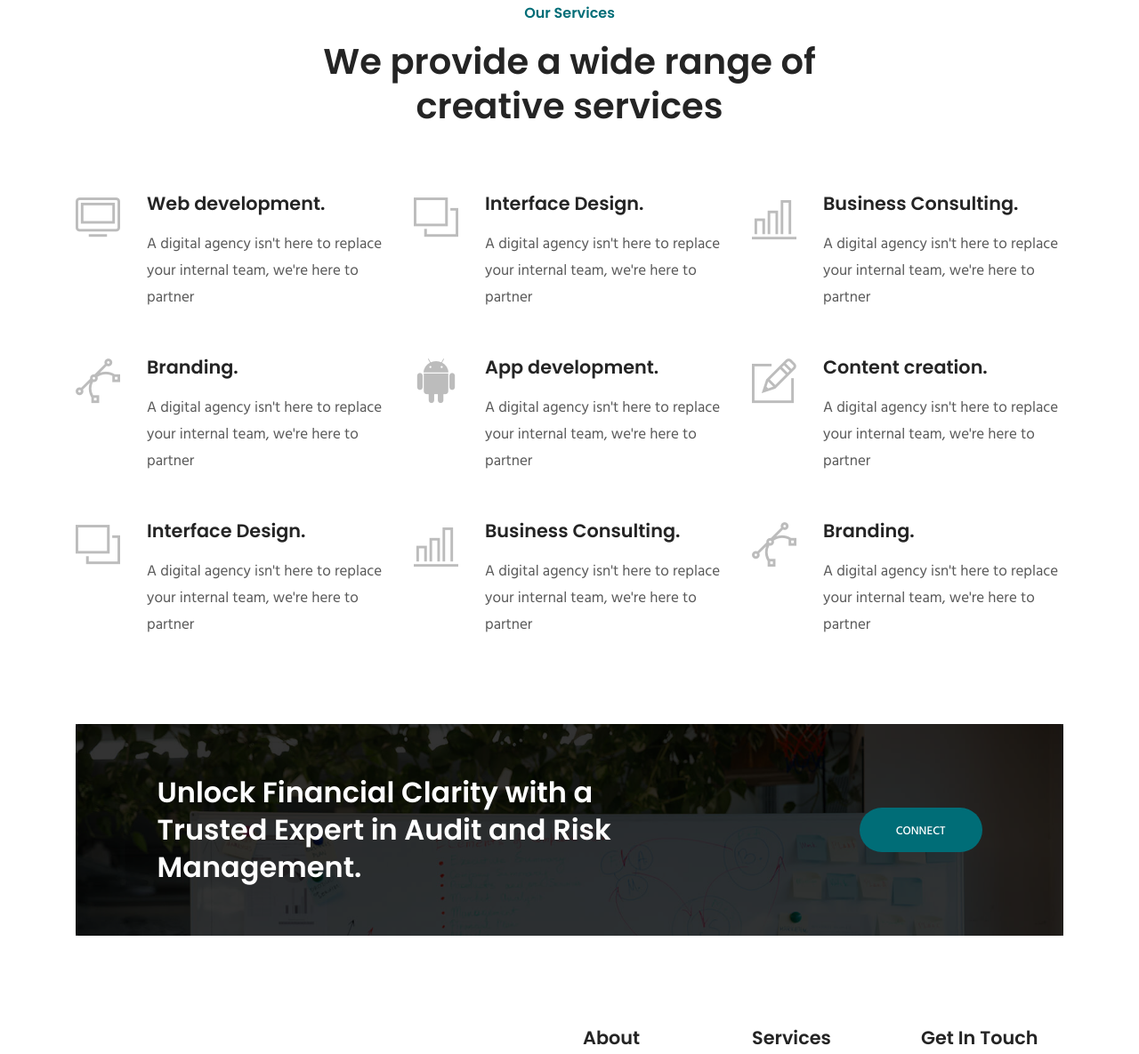
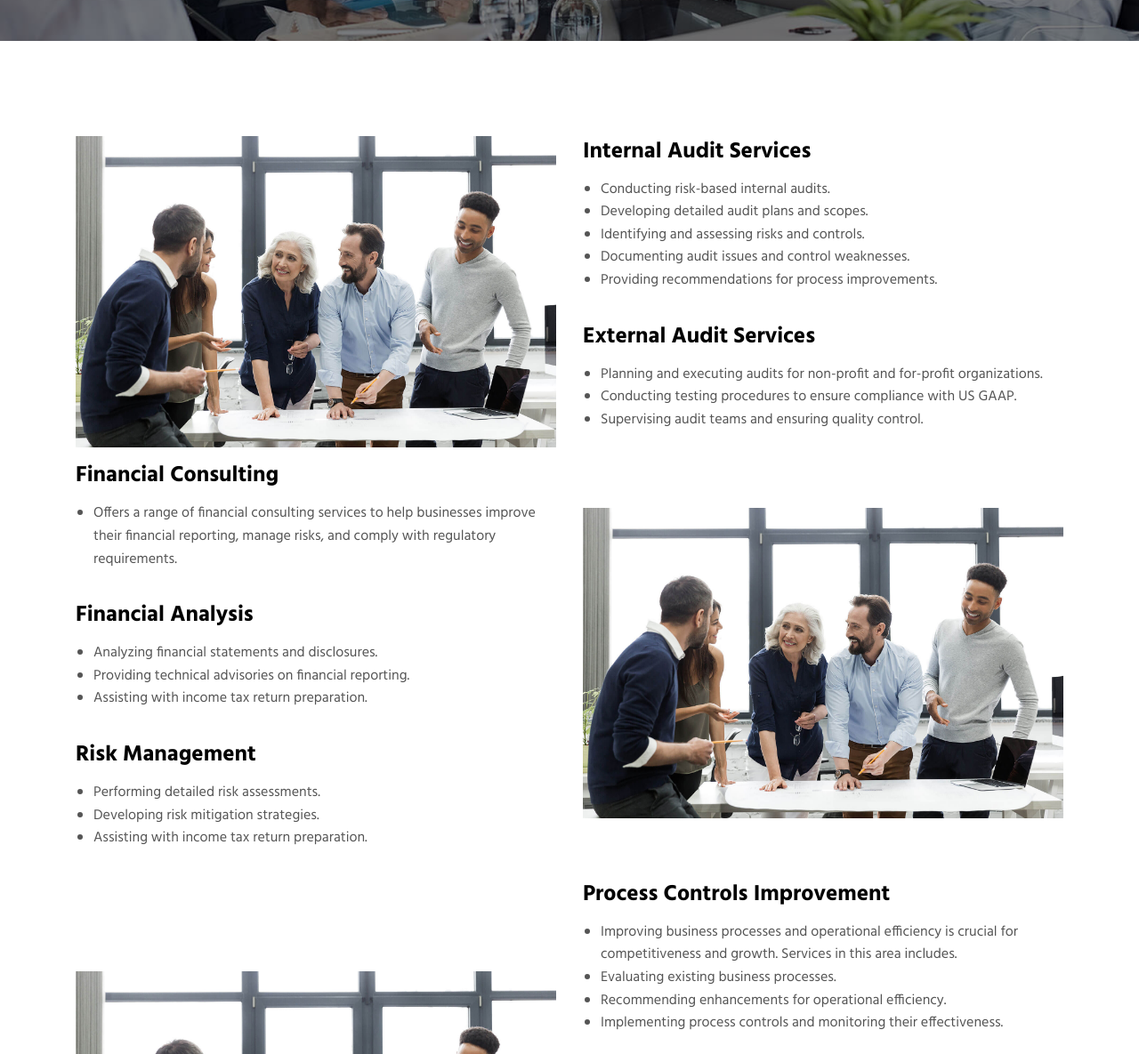
Before and after one commit to jenlopoz/refranciscoconsulting.com, a website: page theme/service.html in a window 1280 px wide. Shown: the part 552-1737 px from the top of the page at 89% size. Drawn offline with Linux system fonts and the light colour scheme; some packages are replaced by stand-ins of ours.

Commit message:
service content updates

```diff
--- a/theme/css/style.css
+++ b/theme/css/style.css
@@ -194,7 +194,10 @@ input[type=email]:focus, input[type=password]:focus, input[type=text]:focus, inp
 }
 
 .section-title {
-  margin-bottom: 70px;
+  margin-bottom: 5px;
+}
+.section-list{
+  margin-bottom: 25px;
 }
 .section-title .title {
   font-size: 50px;
@@ -205,6 +208,28 @@ input[type=email]:focus, input[type=password]:focus, input[type=text]:focus, inp
   font-family: "Poppins", sans-serif;
 }
 
+.section-item ul {
+  list-style-type: disc;
+  padding-left: 20px;
+}
+
+.section-item ul li {
+  font-size: 16px;
+  color: #555;
+  line-height: 1.6;
+}
+
+.section-title {
+  font-size: 25px;
+  line-height: 50px;
+  font-weight: bold;
+  color: #000;
+}
+.section-item-img {
+  display: flex;
+  justify-content: center;
+  align-items: center;
+}
 .subtitle {
   color: #006D77;
   font-size: 14px;
@@ -288,10 +313,10 @@ a:focus, a:hover {
 a:focus {
   outline: none;
 }
-
 .content-title {
-  font-size: 40px;
+  font-size: 25px;
   line-height: 50px;
+  font-weight: bold;
 }
 
 .page-title {
--- a/theme/service.html
+++ b/theme/service.html
@@ -95,10 +95,10 @@
       <div class="col-md-12">
         <div class="block text-center">
           <span class="text-white">Our services</span>
-          <h1 class="text-capitalize mb-4 text-lg">What We Do</h1>
+          <h4 class="text-capitalize mb-4 text-md text-white line" style="line-height: 1.5;">“Provides comprehensive internal and external audit services designed to ensure accuracy, transparency, and compliance with industry standards and regulatory requirements.”</h4>
           <ul class="list-inline">
             <li class="list-inline-item"><a href="index.html" class="text-white">Home</a></li>
-            <li class="list-inline-item"><span class="text-white">/</span></li>
+            <li class="list-inline-item"><span class="text-white"text-white>/</span></li>
             <li class="list-inline-item text-white-50">Our services</li>
           </ul>
         </div>
@@ -106,94 +106,120 @@
     </div>
   </div>
 </section>
-
 <!--  Section Services Start -->
-<section class="section service border-top pb-5">
+<section class="section position-relative">
   <div class="container">
-		<div class="row justify-content-center">
-			<div class="col-lg-7 text-center">
-				<div class="section-title">
-					<span class="h6 text-color">Our Services</span>
-					<h2 class="mt-3 content-title ">We provide a wide range of creative services </h2>
+    <div class="row align-items-center">
+      <div class="col-lg-6 d-flex justify-content-center">
+        <div class="section-item-img">
+          <img loading="lazy" src="images/about/home-7.jpg" alt="about-image" class="img-fluid">
+        </div>
+      </div>
+      <div class="col-lg-6">
+        <div class="section-item mb-lg-0">
+          <p class="position-relative section-title">Internal Audit Services</p>
+          <ul class="section-list">
+            <li>Conducting risk-based internal audits.</li>
+            <li>Developing detailed audit plans and scopes.</li>
+            <li>Identifying and assessing risks and controls.</li>
+            <li>Documenting audit issues and control weaknesses.</li>
+            <li>Providing recommendations for process improvements.</li>
+          </ul>
+          <p class="position-relative section-title">External Audit Services</p>
+          <ul class="section-list">
+            <li>Planning and executing audits for non-profit and for-profit organizations.</li>
+            <li>Conducting testing procedures to ensure compliance with US GAAP.</li>
+            <li>Supervising audit teams and ensuring quality control.</li>
+          </ul>
         </div>
       </div>
     </div>
-
-		<div class="row">
-			<div class="col-lg-4 col-md-6 col-sm-6">
-				<div class="service-item mb-5">
-					<i class="ti-desktop"></i>
-					<h4 class="mb-3">Web development.</h4>
-					<p>A digital agency isn't here to replace your internal team, we're here to partner</p>
+    <div class="row align-items-center">
+      <div class="col-lg-6">
+        <div class="section-item pr-3 mb-5 mb-lg-0">
+          <p class="position-relative section-title">Financial Consulting</p>
+          <ul class="section-list">
+            <li>Offers a range of financial consulting services to help businesses improve their financial reporting, manage risks, and comply with regulatory requirements.</li>
+          </ul>
+          <p class="position-relative section-title">Financial Analysis</p>
+          <ul class="section-list">
+            <li>Analyzing financial statements and disclosures.</li>
+            <li>Providing technical advisories on financial reporting.</li>
+            <li>Assisting with income tax return preparation.</li>
+          </ul>
+          <p class="position-relative section-title">Risk Management</p>
+          <ul class="section-list">
+            <li>Performing detailed risk assessments.</li>
+            <li>Developing risk mitigation strategies.</li>
+            <li>Assisting with income tax return preparation.</li>
+          </ul>
         </div>
       </div>
-
-			<div class="col-lg-4 col-md-6 col-sm-6">
-				<div class="service-item mb-5">
-					<i class="ti-layers"></i>
-					<h4 class="mb-3">Interface Design.</h4>
-					<p>A digital agency isn't here to replace your internal team, we're here to partner</p>
+      <div class="col-lg-6 d-flex justify-content-center">
+        <div class="section-item-img">
+          <img loading="lazy" src="images/about/home-7.jpg" alt="about-image" class="img-fluid">
         </div>
       </div>
-
-			<div class="col-lg-4 col-md-6 col-sm-6">
-				<div class="service-item mb-5">
-					<i class="ti-bar-chart"></i>
-					<h4 class="mb-3">Business Consulting.</h4>
-					<p>A digital agency isn't here to replace your internal team, we're here to partner</p>
+    </div>
+    <div class="row align-items-center">
+      <div class="col-lg-6 d-flex justify-content-center">
+        <div class="section-item-img">
+          <img loading="lazy" src="images/about/home-7.jpg" alt="about-image" class="img-fluid">
         </div>
       </div>
-
-			<div class="col-lg-4 col-md-6 col-sm-6">
-				<div class="service-item mb-5">
-					<i class="ti-vector"></i>
-					<h4 class="mb-3">Branding.</h4>
-					<p>A digital agency isn't here to replace your internal team, we're here to partner</p>
+      <div class="col-lg-6">
+        <div class="section-item mb-lg-0">
+          <p class="position-relative section-title">Process Controls Improvement</p>
+          <ul class="section-list">
+            <li>Improving business processes and operational efficiency is crucial for competitiveness and growth. Services in this area includes.</li>
+            <li>Evaluating existing business processes.</li>
+            <li>Recommending enhancements for operational efficiency.</li>
+            <li>Implementing process controls and monitoring their effectiveness.</li>
+          </ul>
+          <p class="position-relative section-title">Regulatory Compliance</p>
+          <ul class="section-list">
+            <li>Ensuring compliance with federal, state, and industry regulations is critical for maintaining the integrity of financial markets and protecting consumers. Robert helps businesses navigate complex regulatory landscapes to avoid costly penalties and legal issues.</li>
+          </ul>
+          <p class="position-relative section-title">Compliance Services</p>
+          <ul class="section-list">
+            <li>Ensuring adherence to regulatory standards.</li>
+            <li>Implementing best practices in financial reporting and internal controls.</li>
+            <li>Providing advisory services on policies, procedures, and management control issues.</li>
+          </ul>
         </div>
       </div>
-
-			<div class="col-lg-4 col-md-6 col-sm-6">
-				<div class="service-item mb-5">
-					<i class="ti-android"></i>
-					<h4 class="mb-3">App development.</h4>
-					<p>A digital agency isn't here to replace your internal team, we're here to partner</p>
+    </div>
+    <div class="row align-items-center">
+      <div class="col-lg-6">
+        <div class="section-item pr-3 mb-5 mb-lg-0">
+          <p class="position-relative section-title">Strategic Consulting</p>
+          <ul class="section-list">
+            <li>Strategic consulting services focus on optimizing resource allocation and streamlining business processes to enhance productivity and profitability.</li>
+          </ul>
+          <p class="position-relative section-title">Operational Efficiency</p>
+          <ul class="section-list">
+            <li>Streamlining processes and optimizing resource allocation.</li>
+            <li>Reducing costs and increasing productivity.</li>
+            <li>Enhancing competitiveness in the global market.</li>
+          </ul>
+          <p class="position-relative section-title">Strategic Guidance</p>
+          <ul class="section-list">
+            <li>Supporting companies in becoming more agile and innovative.</li>
+            <li>Contributing to national objectives of maintaining global leadership in various industries.</li>
+          </ul>
         </div>
       </div>
-
-			<div class="col-lg-4 col-md-6 col-sm-6">
-				<div class="service-item mb-5">
-					<i class="ti-pencil-alt"></i>
-					<h4 class="mb-3">Content creation.</h4>
-					<p>A digital agency isn't here to replace your internal team, we're here to partner</p>
-				</div>
-			</div>
-
-			<div class="col-lg-4 col-md-6 col-sm-6">
-				<div class="service-item mb-5">
-					<i class="ti-layers"></i>
-					<h4 class="mb-3">Interface Design.</h4>
-					<p>A digital agency isn't here to replace your internal team, we're here to partner</p>
-				</div>
-			</div>
-
-			<div class="col-lg-4 col-md-6 col-sm-6">
-				<div class="service-item mb-5">
-					<i class="ti-bar-chart"></i>
-					<h4 class="mb-3">Business Consulting.</h4>
-					<p>A digital agency isn't here to replace your internal team, we're here to partner</p>
-				</div>
-			</div>
-
-			<div class="col-lg-4 col-md-6 col-sm-6">
-				<div class="service-item mb-5">
-					<i class="ti-vector"></i>
-					<h4 class="mb-3">Branding.</h4>
-					<p>A digital agency isn't here to replace your internal team, we're here to partner</p>
+      <div class="col-lg-6 d-flex justify-content-center">
+        <div class="section-item-img">
+          <img loading="lazy" src="images/about/home-7.jpg" alt="about-image" class="img-fluid">
         </div>
       </div>
     </div>
   </div>
 </section>
+
+
+
 <!--  Section Services End -->
 
 <section class="cta-2">
```
Lines whose indentation alone changed are shown as unchanged.
